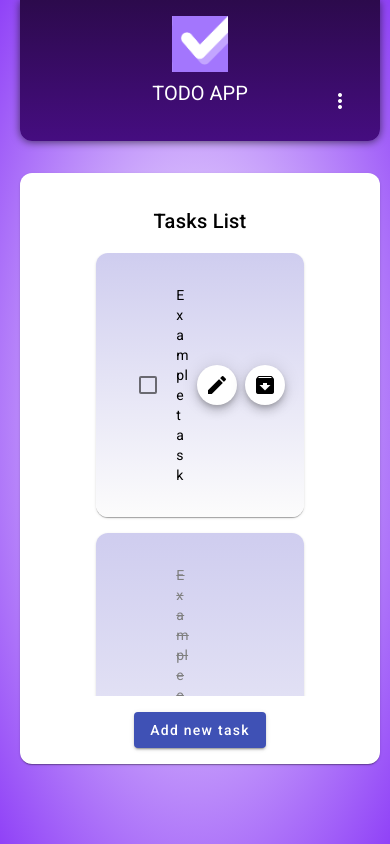
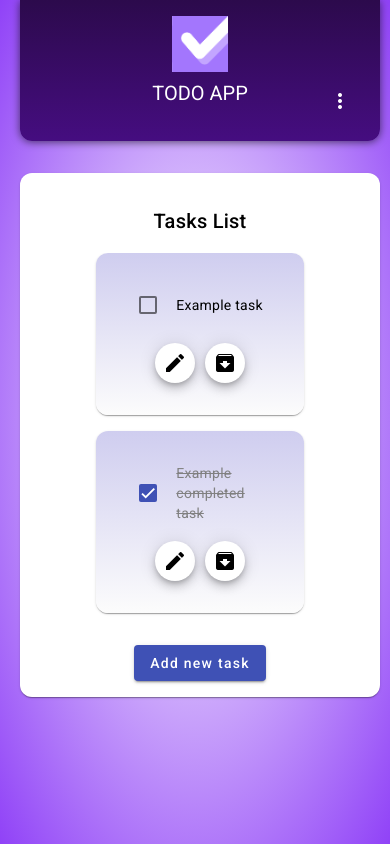
Before and after one commit to mich4l5ki/todo-app-angular, an Angular app: page /active-tasks in a window 390 px wide. Built offline with nearby package versions, Linux system fonts and the light colour scheme.

Commit message:
add async validator for pesel decocder

```diff
--- a/src/app/app.routes.ts
+++ b/src/app/app.routes.ts
@@ -1,6 +1,7 @@
 import { Routes } from '@angular/router';
 import { TasksComponent } from './tasks/tasks.component';
 import { ArchivedTasksComponent } from './archived-tasks/archived-tasks.component';
+import { PeselDecoderComponent } from './pesel-decoder/pesel-decoder.component';
 
 export const routes: Routes = [
     {
@@ -16,4 +17,8 @@ export const routes: Routes = [
         path: 'archived-tasks', // <your-domain>/archived-tasks
         component: ArchivedTasksComponent
     },
+    {
+        path: 'pesel-decoder', // <your-domain>/pesel-decoder TODO
+        component: PeselDecoderComponent
+    },
 ];
--- a/src/app/header/header.component.html
+++ b/src/app/header/header.component.html
@@ -19,7 +19,7 @@
             </button>
             <button routerLink="/pesel-decoder" mat-menu-item>
               <mat-icon>swap_horiz</mat-icon>
-              <span>Pesel Converter</span>
+              <span>Pesel Decoder</span>
           </button>
           </mat-menu>
     </div>
--- /dev/null
+++ b/src/app/pesel-decoder/pesel-decoder.component.html
@@ -0,0 +1,34 @@
+<mat-card class="pesel-card">
+  <mat-card-header class="decoder-card-header">
+      <mat-card-title>Pesel Decoder</mat-card-title>
+  </mat-card-header>
+
+  <form class="decoder-form" [formGroup]="peselDecoderForm">
+    <mat-form-field class="example-full-width">
+      <mat-label>PESEL</mat-label>
+
+      <input matInput placeholder="ex. 12080647156" formControlName="pesel" />
+
+      <mat-hint *ngIf="peselDecoderForm.get('pesel')?.pending">Checking PESEL...
+      </mat-hint>
+      <mat-error *ngIf="peselDecoderForm.get('pesel')?.errors?.['invalidLength']">PESEL must be exactly 11 digits.
+      </mat-error>
+      <mat-error *ngIf="peselDecoderForm.get('pesel')?.errors?.['invalidDate']">PESEL contains an invalid birth date.
+      </mat-error>
+      <mat-error *ngIf="peselDecoderForm.get('pesel')?.errors?.['invalidChecksum']">PESEL checksum is incorrect.
+      </mat-error>
+    </mat-form-field>
+  </form>
+
+  <mat-card-actions class="decoder-card-actions">
+    <button mat-raised-button color="primary"  [disabled]="!peselDecoderForm.valid" (click)="onSubmit()">
+      Submit
+    </button>
+  </mat-card-actions>
+
+  <div *ngIf="birthDate">
+    <p>Birth Date: {{ birthDate | date:'yyyy-MM-dd' }}</p>
+    <p>Gender: {{ gender }}</p>
+  </div>
+
+</mat-card>
--- /dev/null
+++ b/src/app/pesel-decoder/pesel-decoder.component.scss
@@ -0,0 +1,29 @@
+.pesel-card {
+    display: grid;
+    grid-template-columns: 1fr;
+    grid-template-rows: 1fr 1fr;
+    align-items: center;
+    gap: 1rem;
+    width: 90%;
+    max-width: 50rem;
+    margin: 0 auto 2rem auto;
+    text-align: center;
+    padding: 1rem;
+    border-radius: 12px;
+    max-height: 70vh;
+}
+
+mat-card-content {
+    width: 80%;
+    overflow-y: auto;
+}
+
+.decoder-card-header {
+    justify-content: center;
+    text-align: center;
+}
+
+.decoder-card-actions {
+    justify-content: center;
+    text-align: center;
+}
--- /dev/null
+++ b/src/app/pesel-decoder/pesel-decoder.component.ts
@@ -0,0 +1,46 @@
+import { Component } from '@angular/core';
+import { FormBuilder, FormGroup, ReactiveFormsModule, Validators } from '@angular/forms';
+import { MatCardActions, MatCardModule } from '@angular/material/card';
+import { MatFormField, MatFormFieldModule, MatLabel } from '@angular/material/form-field';
+import { MatInputModule } from '@angular/material/input';
+import { PeselService } from './pesel.service';
+import { DatePipe, NgIf } from '@angular/common';
+import { MatButtonModule } from '@angular/material/button';
+
+@Component({
+  selector: 'app-pesel-decoder',
+  imports: [
+    MatCardModule,
+    MatFormField,
+    MatFormFieldModule,
+    MatInputModule,
+    MatButtonModule,
+    MatLabel,
+    ReactiveFormsModule,
+    NgIf,
+    DatePipe,
+    MatCardActions
+  ],
+  templateUrl: './pesel-decoder.component.html',
+  styleUrl: './pesel-decoder.component.scss'
+})
+export class PeselDecoderComponent {
+  peselDecoderForm: FormGroup;
+  gender: string | null = null;
+  birthDate: Date | null = null;
+
+  constructor(private fb: FormBuilder, private peselService: PeselService) {
+    this.peselDecoderForm = this.fb.group({
+      pesel: this.fb.control('', {validators: [Validators.required], asyncValidators: [peselService.peselAsyncValidator()]})
+    });
+  }
+
+  onSubmit() {
+    if (this.peselDecoderForm.valid) {
+      const pesel = this.peselDecoderForm.value.pesel;
+      this.gender = this.peselService.checkGender(pesel);
+      this.birthDate = this.peselService.isValidDate(pesel) as Date;
+    }
+  }
+
+}
--- /dev/null
+++ b/src/app/pesel-decoder/pesel.service.ts
@@ -0,0 +1,79 @@
+import { Injectable } from '@angular/core';
+import { AbstractControl, AsyncValidatorFn, ValidationErrors } from '@angular/forms';
+import { delay, Observable, of } from 'rxjs';
+
+@Injectable({
+  providedIn: 'root'
+})
+export class PeselService {
+
+  isValidDate(pesel: string): Date | false {
+    const dateString = pesel.substring(0, 6)
+    const year = parseInt(dateString.substring(0, 2), 10);
+    const month = parseInt(dateString.substring(2, 4), 10);
+    const day = parseInt(dateString.substring(4, 6), 10);
+
+    let fullYear;
+    let adjustedMonth;
+
+    if (month >= 1 && month <= 12) {
+      fullYear = 1900 + year;
+      adjustedMonth = month - 1;
+    } else if (month >= 21 && month <= 32) {
+      fullYear = 2000 + year;
+      adjustedMonth = month - 21;
+    } else {
+      return false;
+    }
+
+    const date = new Date(fullYear, adjustedMonth, day);
+
+    if (date.getFullYear() === fullYear && date.getMonth() === adjustedMonth && date.getDate() === day) {
+      return date;
+    }
+
+    return false;
+  }
+
+  checkGender(pesel: string): string {
+    return parseInt(pesel[9], 10) % 2 ? "Male" : "Female";
+  }
+
+  checkControlNumber(pesel: string): boolean {
+    const weights = [1, 3, 7, 9, 1, 3, 7, 9, 1, 3];
+    let controlNumber = this.calculateControlNumber(weights, pesel);
+    console.log(controlNumber)
+    return parseInt(pesel[10]) === controlNumber;
+
+  }
+
+  calculateControlNumber(weights: number[], pesel: string) {
+    let sum = 0;
+    for (let i = 0; i < 10; i++) {
+      sum += (parseInt(pesel[i]) * weights[i]) % 10;
+    }
+
+    return (10 - (sum % 10)) % 10;
+
+  }
+
+  peselAsyncValidator() : AsyncValidatorFn {
+    return (control: AbstractControl): Observable<ValidationErrors | null> => {
+      const pesel = control.value;
+
+      if (!pesel || pesel.length !== 11 || !/^\d+$/.test(pesel)) {
+        return of({ invalidLength: true });
+      }
+
+      if (!this.isValidDate(pesel)) {
+        return of({ invalidDate: true });
+      }
+
+      if (!this.checkControlNumber(pesel)) {
+        return of({ invalidChecksum: true });
+      }
+
+      return of(null).pipe(delay(5000))
+    }
+  }
+}
--- a/src/app/shared/dialog/dialog.component.html
+++ b/src/app/shared/dialog/dialog.component.html
@@ -8,7 +8,7 @@
             <input matInput formControlName="taskName" />
             <mat-error *ngIf="editTaskForm.get('taskName')?.hasError('required')">Task name is required.
             </mat-error>
-        <mat-error *ngIf="editTaskForm.get('taskName')?.hasError('noSpecialCharacters')">Special characters are not allowed.
+            <mat-error *ngIf="editTaskForm.get('taskName')?.hasError('specialCharacters')">Special characters are not allowed.
             </mat-error>
             </mat-form-field>
         </form>
--- a/src/app/tasks/new-task/new-task.component.html
+++ b/src/app/tasks/new-task/new-task.component.html
@@ -17,7 +17,7 @@
       <div *ngIf="newTaskForm.get('enteredTask')?.invalid &&
         newTaskForm.get('enteredTask')?.value?.trim()">
 
-        <div *ngIf="newTaskForm.get('enteredTask')?.errors?.['noSpecialCharacters']" style=" color: red; ">
+        <div *ngIf="newTaskForm.get('enteredTask')?.errors?.['specialCharacters']" style=" color: red; ">
           Any special characters are forbidden.
         </div>
 
--- a/src/app/tasks/task/task.component.html
+++ b/src/app/tasks/task/task.component.html
@@ -2,6 +2,7 @@
     <mat-card-content>
         <div class="task-row">
 
+            <div class="checkbox-text-wrapper">
                 <div class="checkbox-section">
                     <mat-checkbox color="primary" [(ngModel)]="task.completed" (change)="onCompletedTask()"></mat-checkbox>
                 </div>
@@ -11,7 +12,9 @@
                         {{ task.taskName }}
                     </span>
                 </div>
+            </div>
 
+            <div class="button-wrapper">
                 <div class="button-section">
                     <button mat-mini-fab color="edit" (click)="onEditTaskDialog()">
                         <mat-icon>edit</mat-icon>
@@ -23,6 +26,7 @@
                         <mat-icon>archive</mat-icon>
                     </button>
                 </div>
+            </div>
 
         </div>
     </mat-card-content>
--- a/src/app/tasks/task/task.component.scss
+++ b/src/app/tasks/task/task.component.scss
@@ -14,27 +14,42 @@
 
 .task-row {
     display: flex;
-    align-items: center; /* Align items at the top */
-    gap: 8px; /* Space between sections */
+    align-items: center;
+    gap: 8px;
+    justify-content: space-between;
+    flex-wrap: wrap;
+    justify-content: center;
+}
+
+.checkbox-text-wrapper {
+    display: flex;
+    align-items: center;
+    gap: 8px;
+    flex-grow: 1;
+    max-width: 300px;
 }
 
 .checkbox-section {
-    flex-shrink: 0; /* Prevents shrinking */
+    flex-shrink: 0;
 }
 
 .text-section {
-    flex-grow: 1; /* Allows text to take available space */
-    word-break: break-word; /* Ensures long words wrap */
-    overflow-wrap: break-word; /* Alternative for compatibility */
+    flex-grow: 1;
+    word-break: break-word;
+    overflow-wrap: break-word;
 }
 
 .task-name {
-    display: block; /* Allows it to behave like a block element for wrapping */
-    max-width: 100%; /* Prevents overflow */
+    display: block;
+    max-width: 100%;
+}
+.button-wrapper {
+    display: flex;
+    gap: 10px;
 }
 
 .button-section {
-    flex-shrink: 0; /* Prevents shrinking */
+    flex-shrink: 0;
 }
 
 .mat-delete {
@@ -45,3 +60,22 @@
     text-decoration: line-through;
     color: gray;
 }
+
+@media (max-width: 400px) {
+    .task-row {
+        flex-direction: column;
+        align-items: flex-start;
+    }
+
+    .checkbox-text-wrapper {
+        width: 100%;
+    }
+
+    .button-wrapper {
+        display: flex;
+        width: 100%;
+        justify-content: center;
+        margin-top: 10px;
+        gap: 10px;
+    }
+}
--- a/src/app/tasks/tasks.component.scss
+++ b/src/app/tasks/tasks.component.scss
@@ -11,6 +11,7 @@
   border-radius: 12px;
   max-height: 70vh;
 }
+
 mat-card-content {
     width: 80%;
     flex-grow: 1;
--- a/src/app/validators/validators.component.ts
+++ b/src/app/validators/validators.component.ts
@@ -1,9 +1,10 @@
-import { AbstractControl, ValidationErrors, ValidatorFn } from '@angular/forms';
+import { AbstractControl, AsyncValidatorFn, ValidationErrors, ValidatorFn } from '@angular/forms';
+import { map, Observable, of } from 'rxjs';
 
 export function noSpecialCharactersValidator(): ValidatorFn {
   return (control: AbstractControl): { [key: string]: any } | null => {
-    const regex = /[!@#$%^&*(),.?":{}|<>]/;
-    const valid = regex.test(control.value);
-    return valid ? { noSpecialCharacters: true } : null;
+    const regex = /[^a-zA-Z0-9 ]/;
+    const invalid = regex.test(control.value);
+    return invalid ? { specialCharacters: true } : null;
   };
 }
```
Lines whose indentation alone changed are shown as unchanged.
